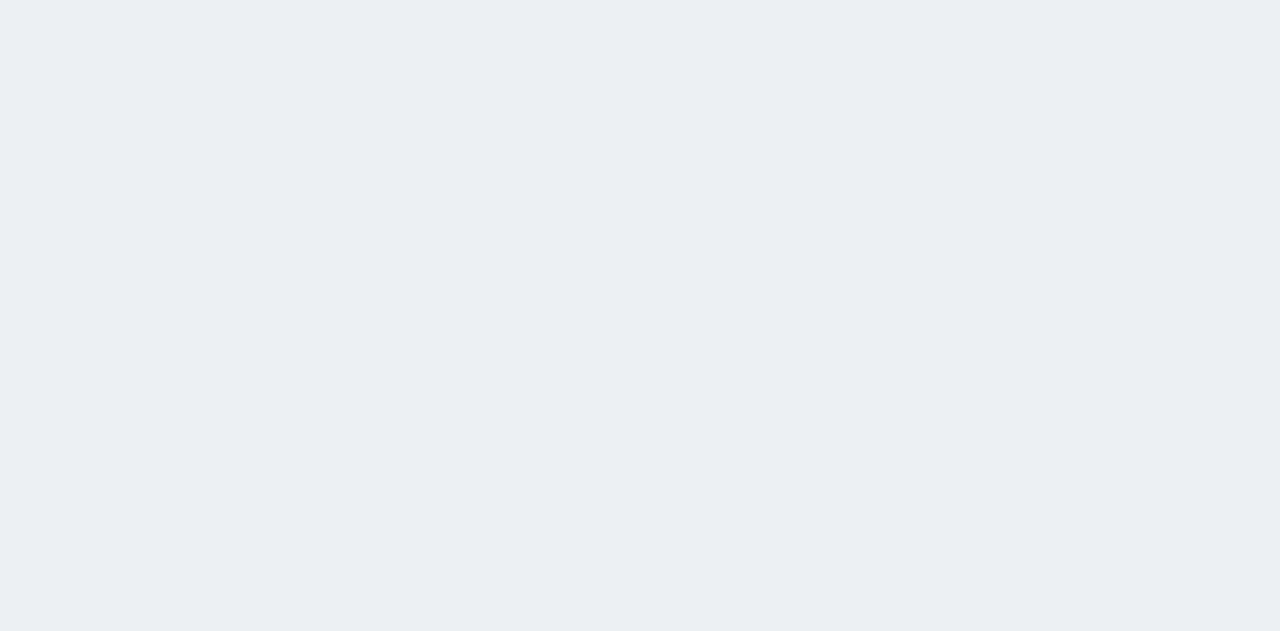
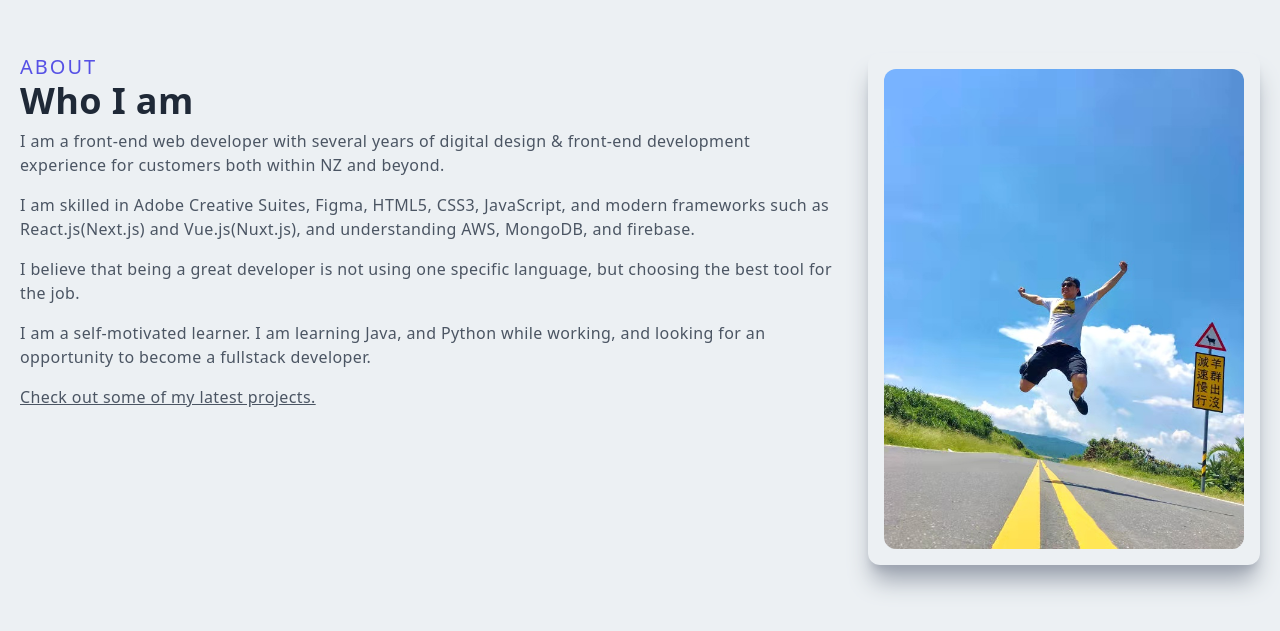
Before and after one commit to mrwhite252/new-portfolio-v2, a Next.js app: page / in a window 1280 px wide. Shown: the part 891-1522 px from the top of the page. Before the commit the page ends 800 px from the top, so only its background shows below. Built offline with nearby package versions, Linux system fonts and the light colour scheme.

Commit message:
add about me section

```diff
--- /dev/null
+++ b/components/About.jsx
@@ -0,0 +1,33 @@
+import Image from 'next/image'
+import React from 'react'
+import Aboutme from '../public/assets/about-me.jpeg'
+
+const About = () => {
+    return (
+        <div className='w-full md:h-screen p-2 flex items-center py-16'>
+            <div className='max-w-[1240px] m-auto md:grid grid-cols-3 gap-8'>
+                <div className='col-span-2'>
+                    <p className='uppercase text-xl tracking-widest text-[#5651e5]'>About</p>
+                    <h2>Who I am</h2>
+                    <p className='py-2 text-gray-600'>I am a front-end web developer with several years of digital design & front-end development experience for customers both within NZ and beyond.
+                    </p>
+                    <p className='py-2 text-gray-600'>
+                        I am skilled in Adobe Creative Suites, Figma, HTML5, CSS3, JavaScript, and modern frameworks such as React.js(Next.js) and Vue.js(Nuxt.js), and understanding AWS, MongoDB, and firebase.
+                    </p>
+                    <p className='py-2 text-gray-600'>
+                        I believe that being a great developer is not using one specific language, but choosing the best tool for the job.
+                    </p>
+                    <p className='py-2 text-gray-600'>
+                        I am a self-motivated learner. I am learning Java, and Python while working, and looking for an opportunity to become a fullstack developer.
+                    </p>
+                    <p className='py-2 text-gray-600 underline cursor-pointer'>Check out some of my latest projects.</p>
+                </div>
+                <div className='w-full h-auto m-auto shadow-xl shadow-gray-400 rounded-xl flex items-center justify-center p-4 hover:scale-105 ease-in duration-300'>
+                    <Image src={Aboutme} className='rounded-xl' alt='/' />
+                </div>
+            </div>
+        </div>
+    )
+}
+
+export default About
--- a/pages/index.js
+++ b/pages/index.js
@@ -1,4 +1,5 @@
 import Head from 'next/head';
+import About from '../components/About';
 import Main from '../components/Main';
 import Navbar from '../components/Navbar';
 
@@ -13,6 +14,7 @@ export default function Home() {
       </Head>
       <Navbar />
       <Main />
+      <About />
     </div>
   )
 }
```
Also changed, not shown: public/assets/about-me.jpeg (added).
